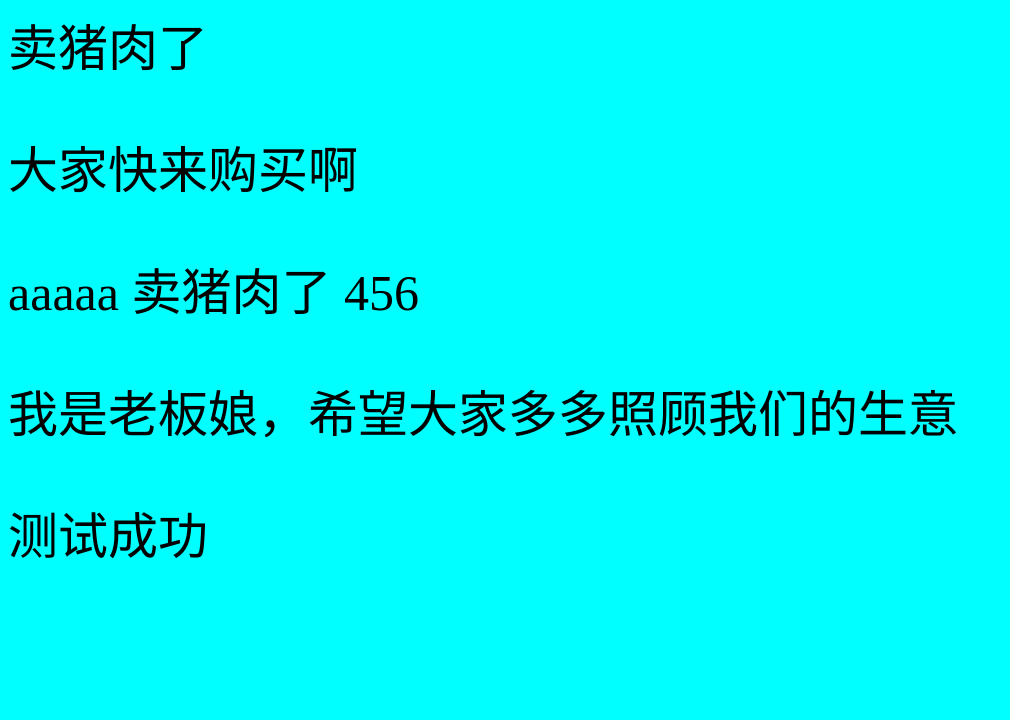
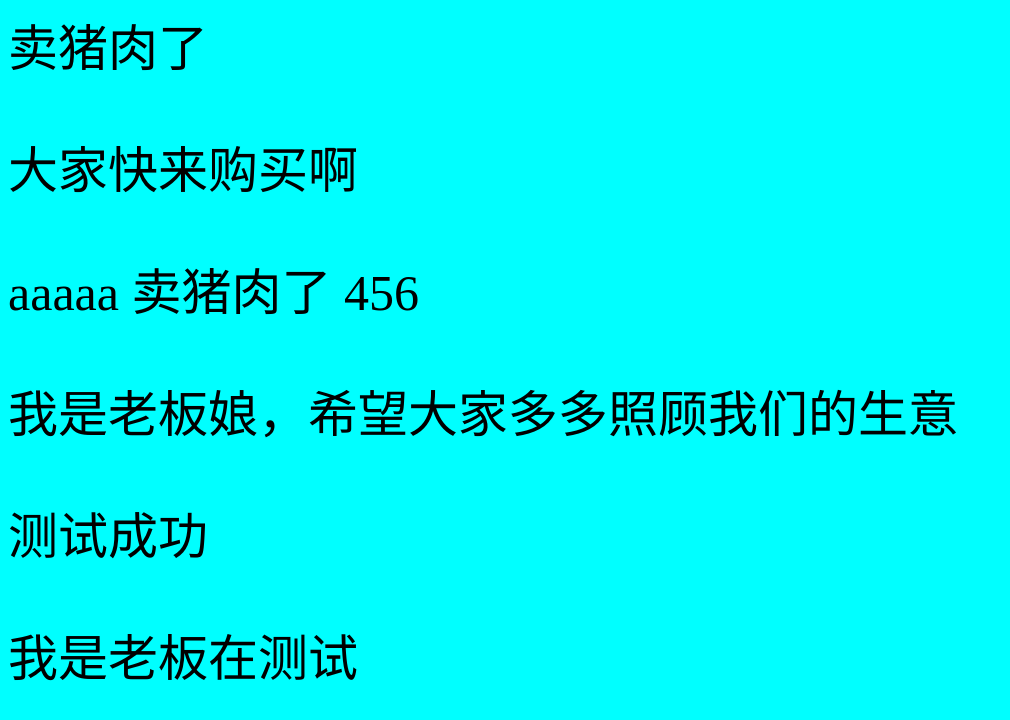
Before and after one commit to frankqiang/.git-demo-01, a plain HTML site: page index.html in a window 1280 px wide. Shown: the whole page, without its empty margins (0-1010 px from the left). Drawn offline with Linux system fonts and the light colour scheme.

Commit message:
我是老板最后一次测试

```diff
--- a/index.html
+++ b/index.html
@@ -21,6 +21,7 @@
     <img src="老板娘的美照" alt="">456
     <p>我是老板娘，希望大家多多照顾我们的生意</p>
     测试成功
+    <p>我是老板在测试</p>
 </body>
 
 </html>
```
